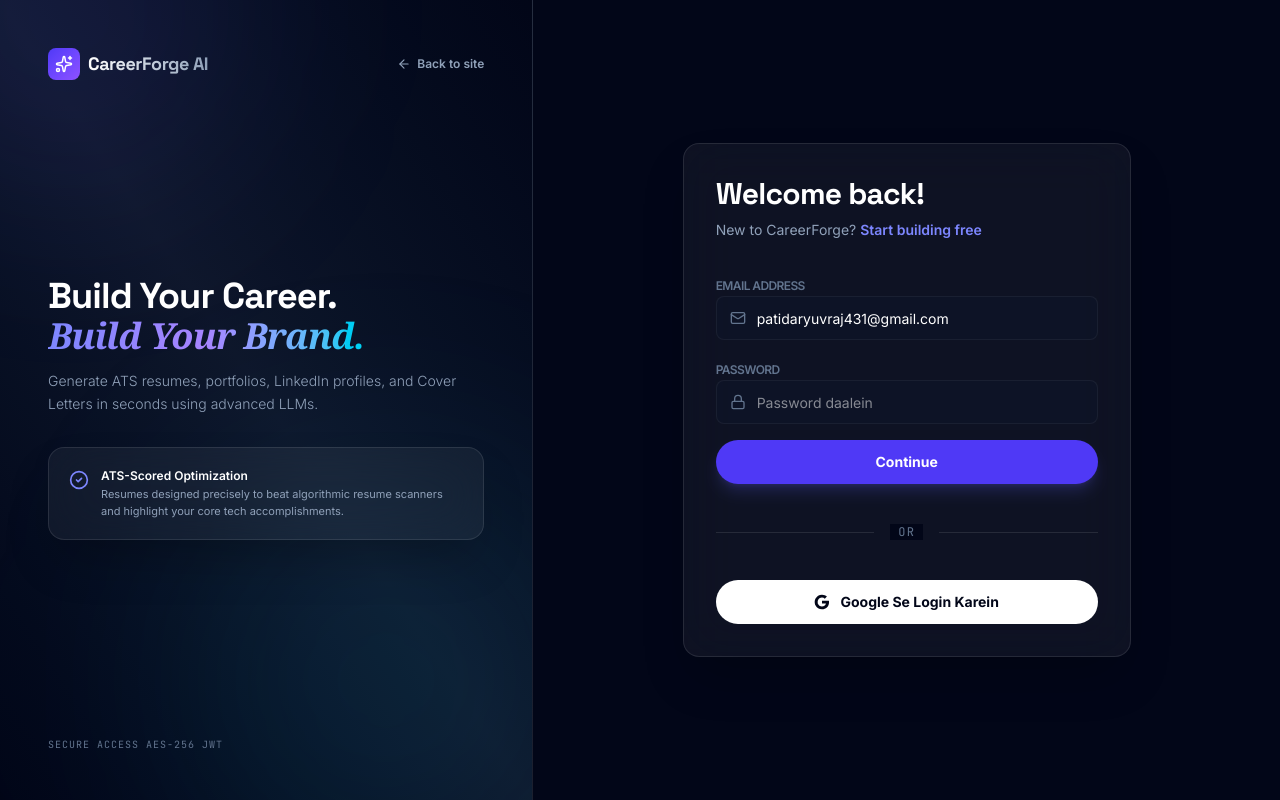
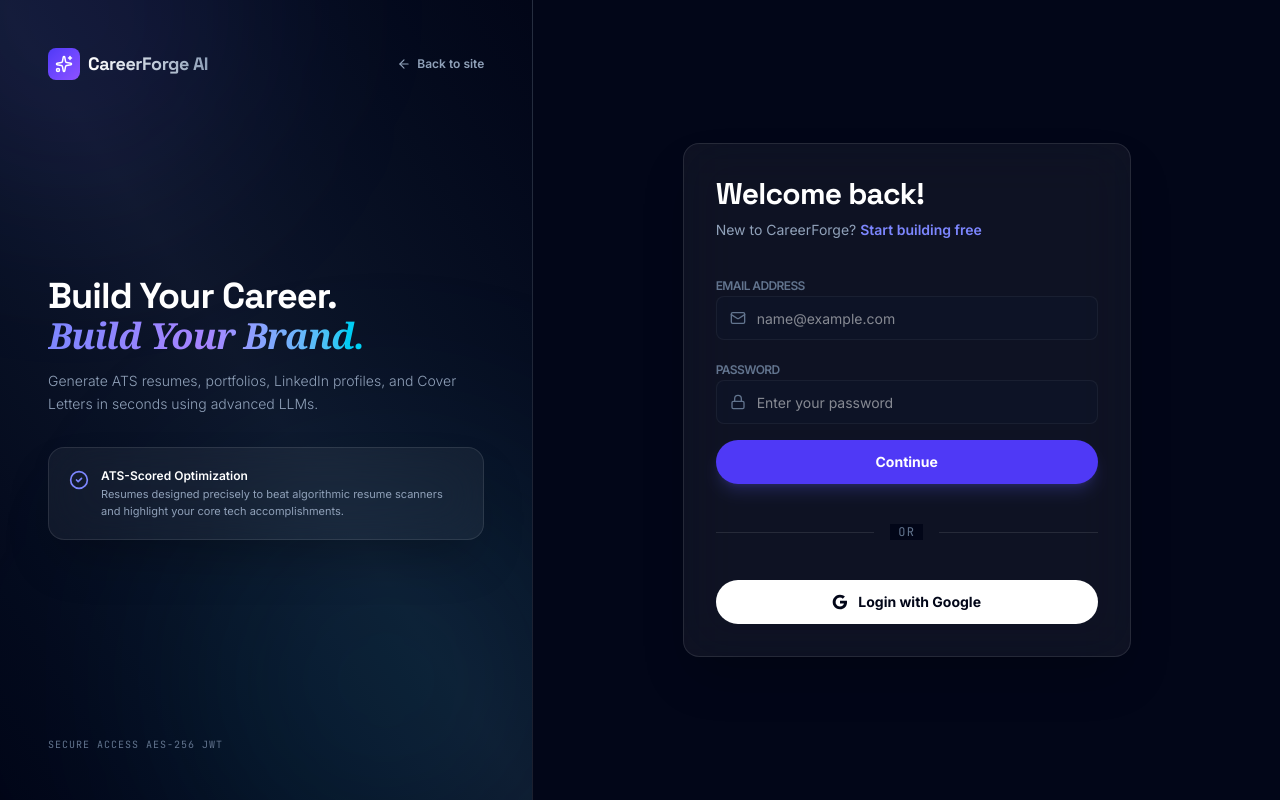
Before and after one commit to yuvrajpatidar-git009/careerforge-ai, a React (Vite) app: page / in a window 1280 px wide. Both pictures are taken after a click on the button "Login". Built offline with nearby package versions, Linux system fonts and the light colour scheme.

Commit message:
Update AuthPage.tsx

```diff
--- a/src/components/AuthPage.tsx
+++ b/src/components/AuthPage.tsx
@@ -1,5 +1,5 @@
 import React, { useState } from "react";
-import { Sparkles, ArrowLeft, Mail, Lock, CheckCircle2, AlertCircle, User as UserIcon } from "lucide-react";
+import { Sparkles, ArrowLeft, Mail, Lock, CheckCircle2, AlertCircle } from "lucide-react";
 import { motion, AnimatePresence } from "motion/react";
 import { AppView, User } from "../types";
 
@@ -9,25 +9,26 @@
 }
 
 export default function AuthPage({ setView, onLoginSuccess }: AuthPageProps) {
-  const [email, setEmail] = useState("patidaryuvraj431@gmail.com");
+  // States initialized as completely blank
+  const [email, setEmail] = useState("");
   const [password, setPassword] = useState("");
-  const [name, setName] = useState("Yuvraj");
+  const [name, setName] = useState("");
   const [isSignUp, setIsSignUp] = useState(false);
   const [loading, setLoading] = useState(false);
   const [error, setError] = useState("");
 
-  // Google Modal ke liye states
+  // Google Modal States
   const [showGoogleModal, setShowGoogleModal] = useState(false);
   const [selectedAccount, setSelectedAccount] = useState<string | null>(null);
   const [googleLoading, setGoogleLoading] = useState(false);
 
-  // Mock Google Accounts List
+  // Simulated Google Accounts List
   const googleAccounts = [
     { name: "Yuvraj Patidar", email: "patidaryuvraj431@gmail.com", avatar: "https://images.unsplash.com/photo-1534528741775-53994a69daeb?auto=format&fit=crop&q=80&w=256" },
     { name: "Yuvraj Developer", email: "yuvraj.dev@gmail.com", avatar: "https://images.unsplash.com/photo-1539571696357-5a69c17a67c6?auto=format&fit=crop&q=80&w=256" },
   ];
 
-  // 1. REALISTIC EMAIL/PASSWORD LOGIC VIA LOCALSTORAGE
+  // 1. EMAIL/PASSWORD VALIDATION LOGIC
   const handleSubmit = (e: React.FormEvent) => {
     e.preventDefault();
     setLoading(true);
@@ -41,23 +42,23 @@
 
     setTimeout(() => {
       if (isSignUp) {
-        // Sign Up: User ka data browser memory mein save karein
+        // Sign Up: Save user data locally
         const userData = { name, email, password };
         localStorage.setItem(`user_${email}`, JSON.stringify(userData));
 
         onLoginSuccess({
-          name: name,
+          name: name || "User",
           email: email,
           avatar: "https://images.unsplash.com/photo-1534528741775-53994a69daeb?auto=format&fit=crop&q=80&w=256",
         });
         setView("dashboard");
       } else {
-        // Sign In: Browser memory se check karein
+        // Sign In: Validate from local storage
         const savedUserRaw = localStorage.getItem(`user_${email}`);
 
-        // Agar pehli baar bina signup ke test kar rahe ho toh ek default password set kar dete hain
+        // Handle default test credential setup if typed manually
         if (email === "patidaryuvraj431@gmail.com" && savedUserRaw === null) {
-          if (password === "yuvraj123") { // Default Test Password
+          if (password === "yuvraj123") {
             onLoginSuccess({
               name: "Yuvraj",
               email: email,
@@ -67,21 +68,21 @@
             setLoading(false);
             return;
           } else {
-            setError("Galat Password! (Test password 'yuvraj123' use karein ya naya Sign Up karein)");
+            setError("Incorrect password! (Use test password 'yuvraj123' or create a new account via Sign Up)");
             setLoading(false);
             return;
           }
         }
 
         if (!savedUserRaw) {
-          setError("Yeh Email registered nahi hai! Kripya pehle Sign Up karein.");
+          setError("This email address is not registered! Please sign up first.");
           setLoading(false);
           return;
         }
 
         const savedUser = JSON.parse(savedUserRaw);
         if (savedUser.password !== password) {
-          setError("Galat Password! Kripya dobara check karein.");
+          setError("Incorrect password! Please check and try again.");
           setLoading(false);
           return;
         }
@@ -97,7 +98,7 @@
     }, 850);
   };
 
-  // 2. GOOGLE LOGIN CUSTOM POPUP TRIGGER
+  // 2. GOOGLE SELECTION ACTION HANDLERS
   const handleGoogleClick = () => {
     setSelectedAccount(null);
     setShowGoogleModal(true);
@@ -126,7 +127,7 @@
   return (
     <div className="min-h-screen bg-slate-950 grid grid-cols-1 lg:grid-cols-12 overflow-hidden select-none font-sans text-slate-200 relative">
 
-      {/* LEFT SIDE: BRANDING */}
+      {/* LEFT SIDE: BRANDING VALUE PROP */}
       <div className="hidden lg:flex lg:col-span-5 bg-gradient-to-tr from-slate-950 via-slate-900 to-slate-950 p-12 flex-col justify-between relative overflow-hidden border-r border-white/10">
         <div className="absolute top-[-20%] left-[-20%] w-[350px] h-[350px] rounded-full bg-indigo-500/10 blur-[100px]" />
         <div className="absolute bottom-[-10%] right-[-10%] w-[400px] h-[400px] rounded-full bg-cyan-500/10 blur-[120px]" />
@@ -179,7 +180,7 @@
         </div>
       </div>
 
-      {/* RIGHT SIDE: AUTH FORM */}
+      {/* RIGHT SIDE: FORMS CONTEXT */}
       <div className="col-span-1 lg:col-span-7 flex flex-col justify-center p-8 sm:p-16 relative z-10">
         <div className="max-w-md w-full mx-auto space-y-8 bg-white/5 border border-white/10 rounded-2xl p-8 backdrop-blur-xl shadow-2xl relative group">
 
@@ -211,7 +212,7 @@
                   type="text"
                   value={name}
                   onChange={(e) => setName(e.target.value)}
-                  placeholder="Yuvraj"
+                  placeholder="Enter your name"
                   className="w-full h-11 px-3.5 rounded-lg border border-white/5 bg-slate-900/50 focus:outline-none focus:ring-1 focus:ring-indigo-500/50 text-white text-sm transition-all"
                   required
                 />
@@ -226,6 +227,7 @@
                   type="email"
                   value={email}
                   onChange={(e) => setEmail(e.target.value)}
+                  placeholder="name@example.com"
                   className="w-full h-11 pl-10 pr-3.5 rounded-lg border border-white/5 bg-slate-900/50 focus:outline-none focus:ring-1 focus:ring-indigo-500/50 text-white text-sm transition-all"
                   required
                 />
@@ -240,7 +242,7 @@
                   type="password"
                   value={password}
                   onChange={(e) => setPassword(e.target.value)}
-                  placeholder="Password daalein"
+                  placeholder="Enter your password"
                   className="w-full h-11 pl-10 pr-3.5 rounded-lg border border-white/5 bg-slate-900/50 focus:outline-none focus:ring-1 focus:ring-indigo-500/50 text-white text-sm transition-all"
                   required
                 />
@@ -278,12 +280,12 @@
               <path d="M5.84 14.09c-.22-.66-.35-1.36-.35-2.09s.13-1.43.35-2.09V7.06H2.18C1.43 8.55 1 10.22 1 12s.43 3.45 1.18 4.94l2.85-2.22.81-.63z" fill="currentColor"/>
               <path d="M12 5.38c1.62 0 3.06.56 4.21 1.64l3.15-3.15C17.45 2.09 14.97 1 12 1 7.7 1 3.99 3.47 2.18 7.06l3.66 2.84c.87-2.6 3.3-4.52 6.16-4.52z" fill="currentColor"/>
             </svg>
-            <span>Google Se Login Karein</span>
+            <span>Login with Google</span>
           </button>
         </div>
       </div>
 
-      {/* 🌟 3. CUSTOM GOOGLE ACCOUNTS POPUP MODAL 🌟 */}
+      {/* POPUP ACCOUNTS MODAL */}
       <AnimatePresence>
         {showGoogleModal && (
           <div className="fixed inset-0 z-50 flex items-center justify-center bg-black/60 backdrop-blur-sm p-4">
@@ -306,7 +308,6 @@
                 <p className="text-xs text-slate-400">to continue to CareerForge AI</p>
               </div>
 
-              {/* Accounts List */}
               <div className="space-y-2">
                 {googleAccounts.map((account) => (
                   <div
@@ -327,7 +328,6 @@
                 ))}
               </div>
 
-              {/* Action Buttons */}
               <div className="flex space-x-2 pt-2">
                 <button
                   type="button"
```
